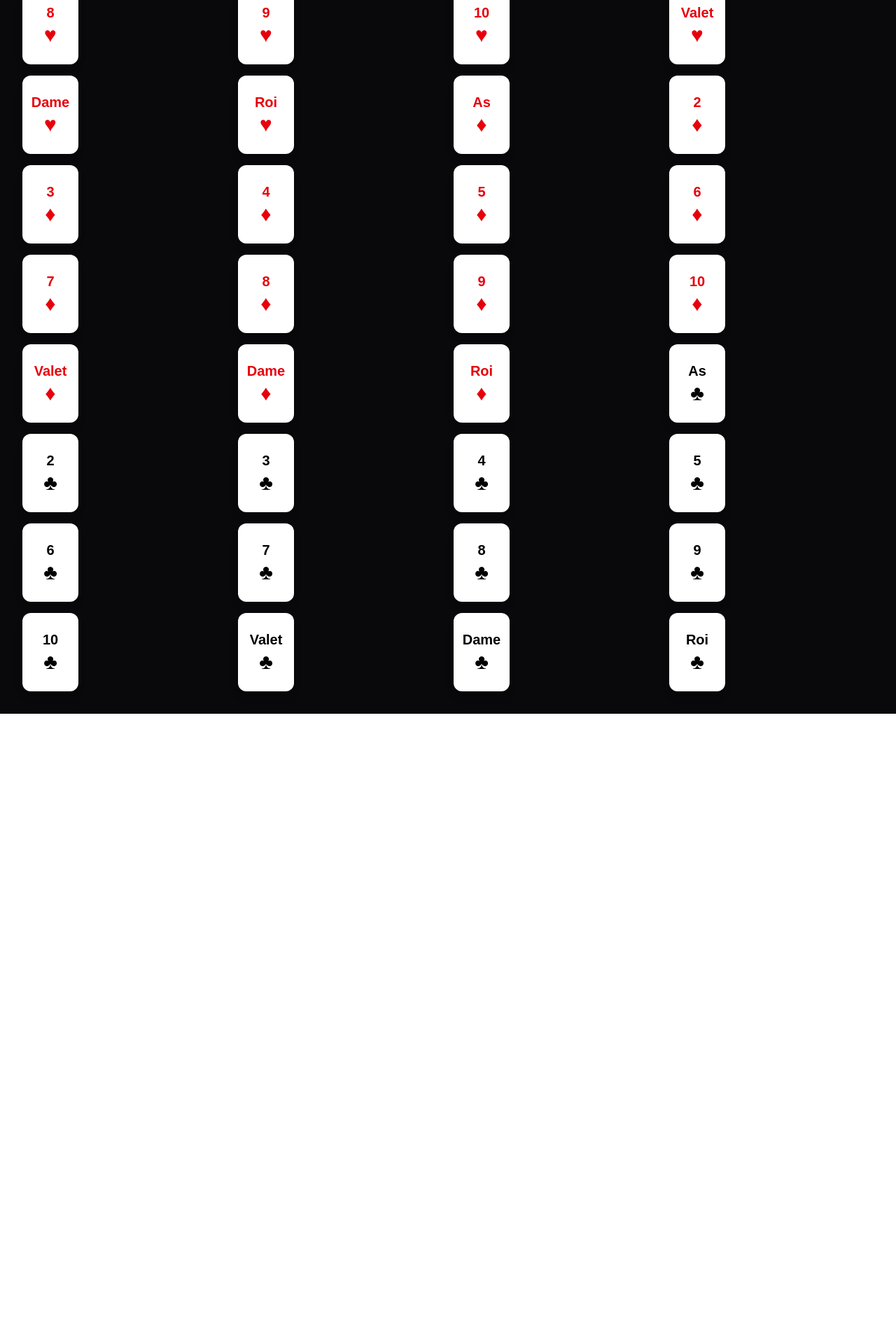
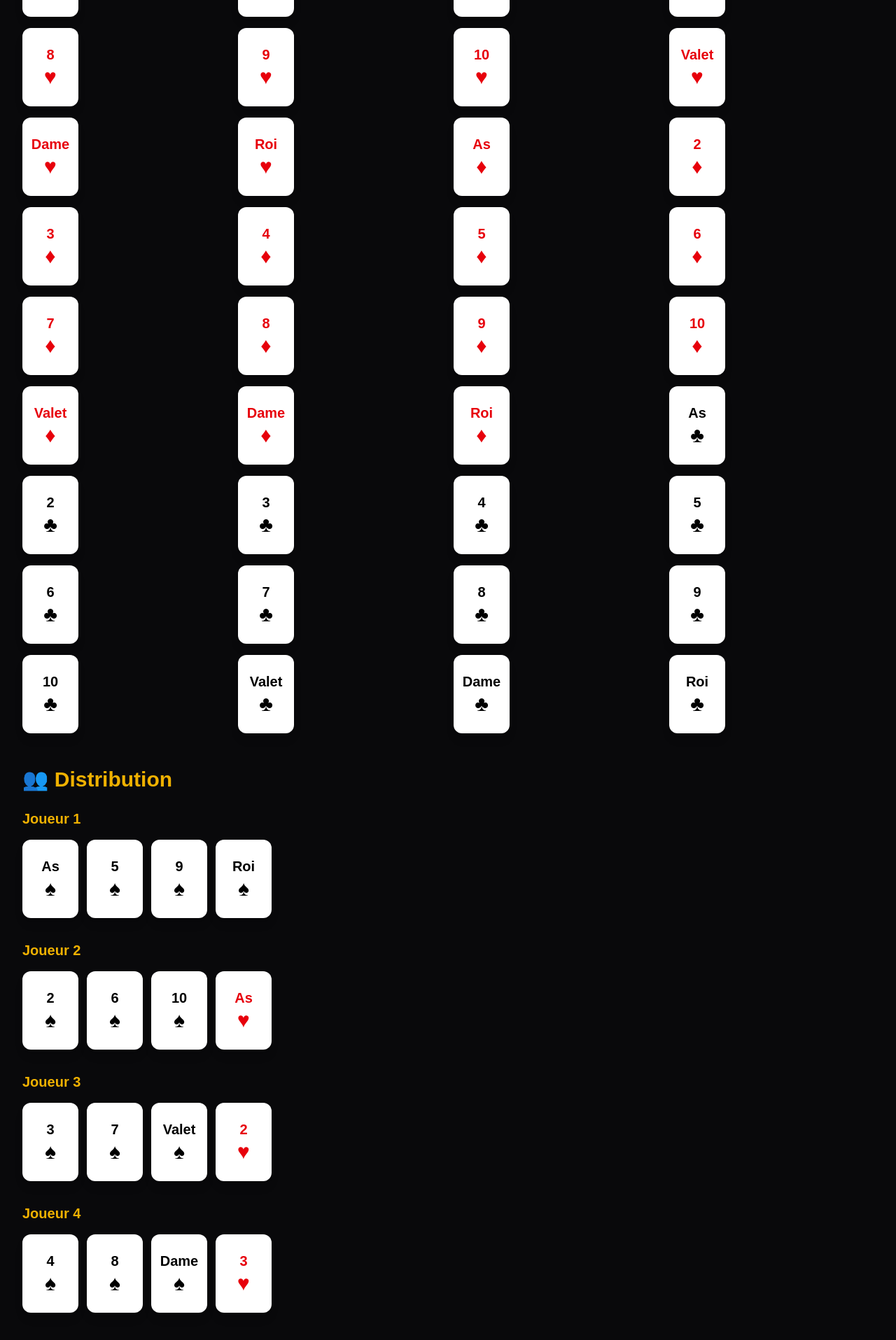
Before and after one commit to Ludo31620/pyramides-du-gang, a Next.js app: page /dev in a window 1280 px wide. Shown: the part 880-2795 px from the top of the page at 70% size. Before the commit the page ends 1900 px from the top, so only its background shows below. Built offline with nearby package versions, Linux system fonts and the light colour scheme.

Commit message:
V0.4 - Distribution des cartes avec composants réutilisables

```diff
--- a/app/dev/page.tsx
+++ b/app/dev/page.tsx
@@ -4,11 +4,16 @@ import { useState } from "react";
 import {
   creerPaquet,
   melangerPaquet,
+  distribuerCartes,
 } from "@/lib/deck";
+
 import PlayingCard from "@/components/PlayingCard";
+import PlayerHand from "@/components/PlayerHand";
 
 export default function DevPage() {
   const [cartes, setCartes] = useState(creerPaquet());
+
+  const { mains, paquetRestant } = distribuerCartes(cartes, 4);
 
   function melanger() {
     setCartes(melangerPaquet(cartes));
@@ -31,7 +36,11 @@ export default function DevPage() {
         Mélanger le paquet
       </button>
 
-      <div className="grid grid-cols-4 gap-4 mt-8">
+      <h2 className="text-3xl font-bold text-yellow-500 mt-10 mb-4">
+        🎴 Paquet complet
+      </h2>
+
+      <div className="grid grid-cols-4 gap-4">
         {cartes.map((carte, index) => (
           <PlayingCard
             key={index}
@@ -39,6 +48,40 @@ export default function DevPage() {
           />
         ))}
       </div>
+
+      <h2 className="text-3xl font-bold text-yellow-500 mt-12 mb-6">
+        👥 Distribution
+      </h2>
+
+      <PlayerHand
+        nom="Joueur 1"
+        cartes={mains[0]}
+      />
+
+      <PlayerHand
+        nom="Joueur 2"
+        cartes={mains[1]}
+      />
+
+      <PlayerHand
+        nom="Joueur 3"
+        cartes={mains[2]}
+      />
+
+      <PlayerHand
+        nom="Joueur 4"
+        cartes={mains[3]}
+      />
+
+      <div className="mt-10">
+        <h2 className="text-3xl font-bold text-yellow-500">
+          📦 Paquet restant
+        </h2>
+
+        <p className="mt-2 text-xl">
+          {paquetRestant.length} cartes restantes
+        </p>
+      </div>
     </main>
   );
 }
--- /dev/null
+++ b/components/PlayerHand.tsx
@@ -0,0 +1,29 @@
+import { Carte } from "@/lib/deck";
+import PlayingCard from "./PlayingCard";
+
+type PlayerHandProps = {
+  nom: string;
+  cartes: Carte[];
+};
+
+export default function PlayerHand({
+  nom,
+  cartes,
+}: PlayerHandProps) {
+  return (
+    <div className="mb-8">
+      <h2 className="text-xl font-bold text-yellow-500 mb-4">
+        {nom}
+      </h2>
+
+      <div className="flex flex-wrap gap-3">
+        {cartes.map((carte, index) => (
+          <PlayingCard
+            key={index}
+            carte={carte}
+          />
+        ))}
+      </div>
+    </div>
+  );
+}
```
Also changed, not shown: lib/pyramid.ts (added).
